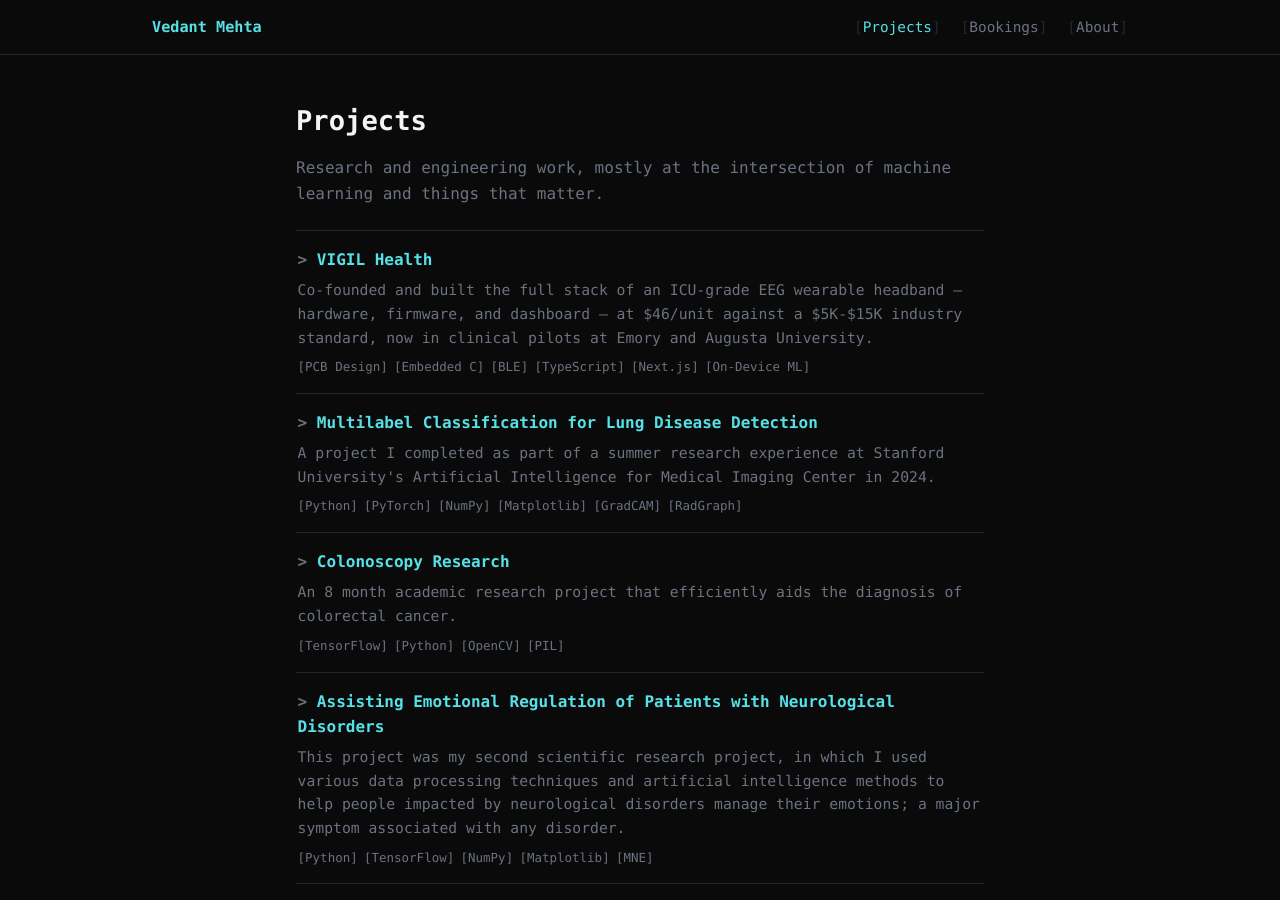
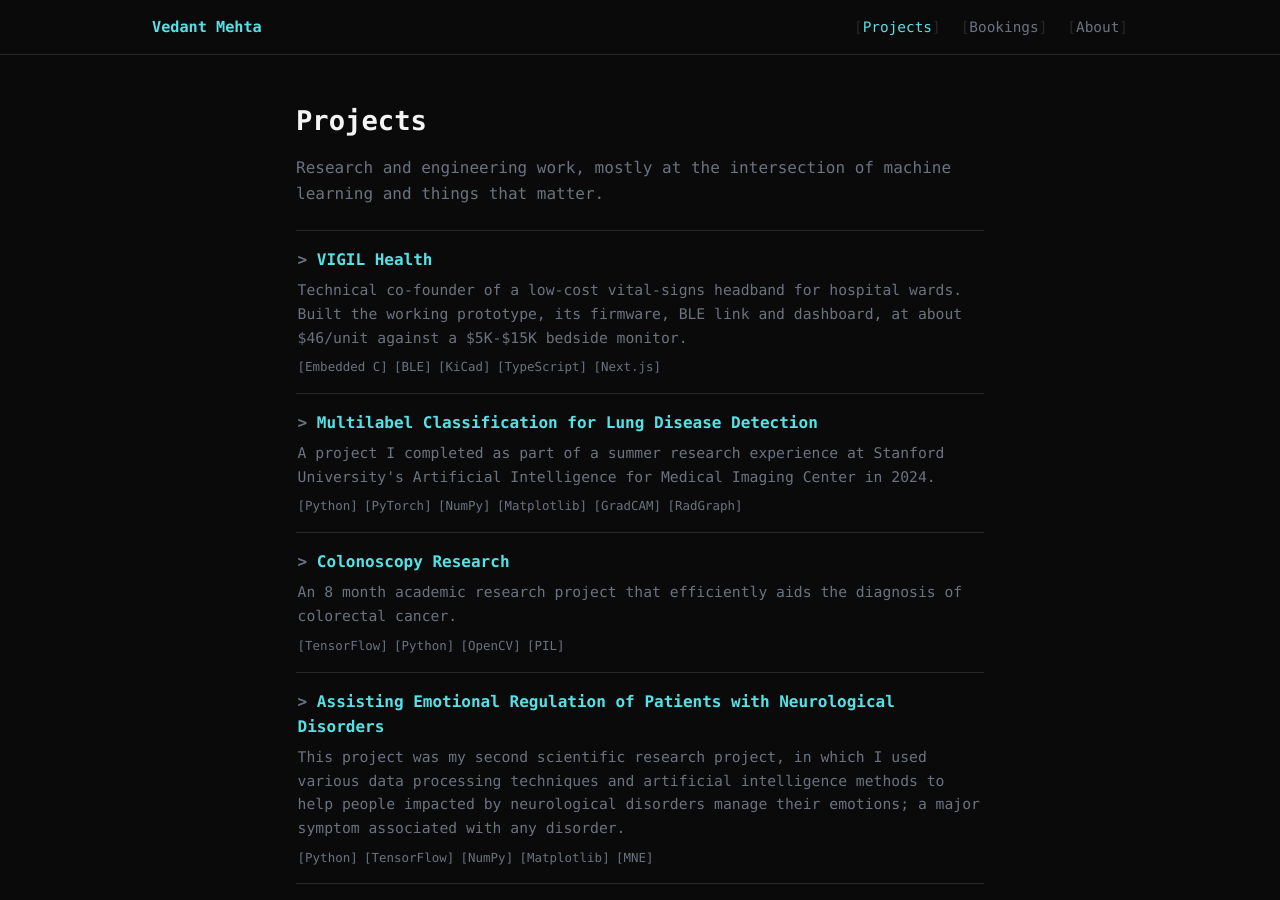
Before and after one commit to vedsmehta/vedsmehta.github.io, a Jekyll site: the page built from pages/projects.html, in a window 1280 px wide and 900 px high. Built offline with Jekyll 4.4.1, drawn with Linux system fonts in a browser that asks for light colours.

Commit message:
Correct VIGIL and degree claims on the about, project and timeline pages
VIGIL is a vital-signs headband (heart rate, temperature, motion,
breathing), not an EEG monitor. State the technical role precisely: the
working prototype, firmware, BLE link and dashboard, plus the custom
board's draft schematic. Drop the clinical-pilot claims and the
"public, dated record" line until /writing/ is live. Degree reads
"Math and Philosophy, planning a CS coterm".

Co-Authored-By: Claude Opus 5.5 <noreply@anthropic.com>

```diff
--- a/_data/timeline.yml
+++ b/_data/timeline.yml
@@ -5,17 +5,17 @@
   to: 2026
   era: stanford
   description: >
-    Co-founded VIGIL and engineered its EEG wearable headband platform end to end —
-    PCB, embedded firmware, BLE telemetry, on-device ML, and dashboard — at $46/unit
-    against a $5,000-$15,000 industry standard. Raised $500K and ran clinical pilots
-    at Emory and Augusta University. Not an active day-to-day commitment anymore.
+    Technical co-founder of VIGIL, a low-cost vital-signs headband for hospital wards.
+    Built the working prototype, its firmware, BLE telemetry and dashboard, and drafted
+    the custom board's schematic, at about $46/unit against a $5,000-$15,000 bedside
+    monitor. Raised $500K after a June 2026 demo. Not an active day-to-day commitment anymore.
 
-- title: "Math &amp; Philosophy, CS coterm, Stanford University"
+- title: "Math &amp; Philosophy, Stanford University"
   from: 2026
   to: "2030 (expected)"
   era: stanford
   description: >
-    Studying Math and Philosophy with a Computer Science coterm, working toward
+    Studying Math and Philosophy and planning a Computer Science coterm, working toward
     technical AI safety research.
 
 - title: "Summer Research Intern, Stanford AIMI Center"
--- a/_projects/(10) VIGIL Health.md
+++ b/_projects/(10) VIGIL Health.md
@@ -1,25 +1,25 @@
 ---
 name: VIGIL Health
-tools: [PCB Design, Embedded C, BLE, TypeScript, Next.js, On-Device ML]
-description: Co-founded and built the full stack of an ICU-grade EEG wearable headband — hardware, firmware, and dashboard — at $46/unit against a $5K-$15K industry standard, now in clinical pilots at Emory and Augusta University.
+tools: [Embedded C, BLE, KiCad, TypeScript, Next.js]
+description: Technical co-founder of a low-cost vital-signs headband for hospital wards. Built the working prototype, its firmware, BLE link and dashboard, at about $46/unit against a $5K-$15K bedside monitor.
 featured: true
 order: 0
 ---
 # VIGIL Health
 
-VIGIL is a real-time clinical vitals monitoring platform built around a low-cost
-EEG headband: a $46 wearable talks over BLE to a browser-based dashboard, which
-pushes structured data into hospital EHR systems through SMART on FHIR. The goal
-is ICU-grade continuous monitoring at a fraction of the cost of existing hardware,
-which typically runs $5,000 to $15,000 per unit.
+VIGIL is a real-time vital-signs monitoring platform for hospital general wards, built
+around a low-cost headband: a $46 wearable tracks heart rate, temperature, motion and
+breathing and talks over BLE to a browser-based dashboard, built to push structured data
+into hospital EHR systems through SMART on FHIR. The goal is continuous monitoring on
+general wards at a fraction of the cost of bedside monitors, which typically run $5,000
+to $15,000 per unit.
 
-I co-founded VIGIL and engineered the stack end to end: PCB design, embedded C
-firmware, BLE telemetry, on-device ML inference, and the cloud dashboard that
-clinicians use to read vitals in real time.
+I co-founded VIGIL as its technical co-founder: I built the working prototype on a
+development board, its embedded firmware and BLE telemetry, and the dashboard clinicians
+use to read vitals, and I drafted the schematic for the custom board.
 
-The platform is currently in clinical pilots at Emory University and Augusta
-University, and raised $500K from investors after a June 2026 demo. It's not
-something I run day to day anymore, but the hardware, the pilots, and the
-fundraise are real track record, not a class project.
+VIGIL raised $500K from investors after a June 2026 demo. It's not something I run day to
+day anymore, but the prototype and the fundraise are real track record, not a class
+project.
 
 Learn more at [vigilhealth.us](https://vigilhealth.us).
--- a/pages/about.md
+++ b/pages/about.md
@@ -8,14 +8,14 @@ weight: 3
 # **About Me**
 
 Hi, I'm **{{ site.author.name }}**.
-I'm at Stanford (Class of 2030), studying Math and Philosophy with a CS coterm, aimed at
-technical AI safety research.
+I'm at Stanford (Class of 2030), studying Math and Philosophy and planning a CS coterm,
+aimed at technical AI safety research.
 
-I co-founded **VIGIL Health**, where I built an ICU-grade EEG wearable headband end to
-end — PCB, embedded firmware, BLE telemetry, on-device ML, and the dashboard clinicians
-use — at $46 a unit against a $5,000 to $15,000 industry standard, now in clinical pilots
-at Emory and Augusta University. I'm not running it day to day anymore, but it's real
-track record: shipped hardware, real pilots, a real fundraise.
+I co-founded **VIGIL Health**, a low-cost vital-signs headband for hospital general wards
+that tracks heart rate, temperature, motion and breathing, at about $46 a unit against a
+$5,000 to $15,000 bedside monitor. I was the technical co-founder: I built the working
+prototype, its firmware and BLE link, and the dashboard, and drafted the schematic for the
+custom board. We raised $500K after a June 2026 demo. I'm not running it day to day anymore.
 
 Before Stanford, I did independent research at the intersection of machine learning and
 medicine: segmenting polyps during colonoscopy (published and presented at IEEE BIBE
@@ -23,9 +23,7 @@ medicine: segmenting polyps during colonoscopy (published and presented at IEEE
 Stanford's AIMI Center, and using EEG data to help people with neurological disorders
 manage their emotions.
 
-These days most of my attention is on AI safety: coursework and research at Stanford, and
-a public, dated record of judgment I keep on investing and safety-startup ideas — writing
-down what I believe before I find out if I was right.
+These days most of my attention is on AI safety: coursework and research at Stanford.
 
 <div class="skills-row">
 {% include about/skills.html title="Programming Skills" source=site.data.programming-skills %}
```
